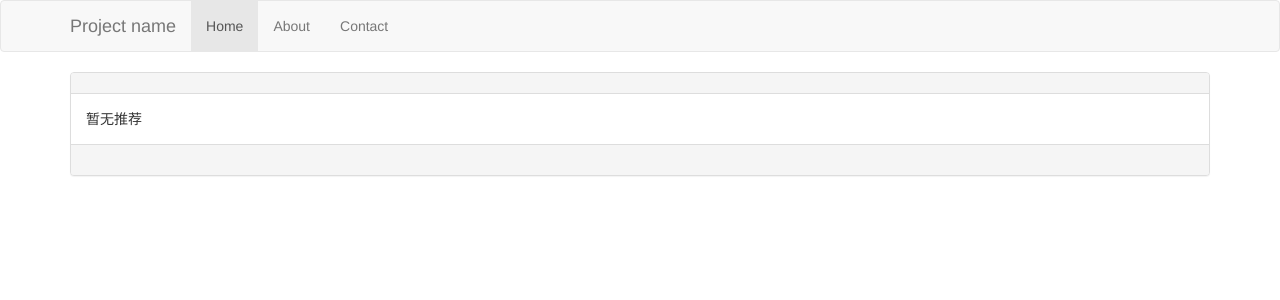
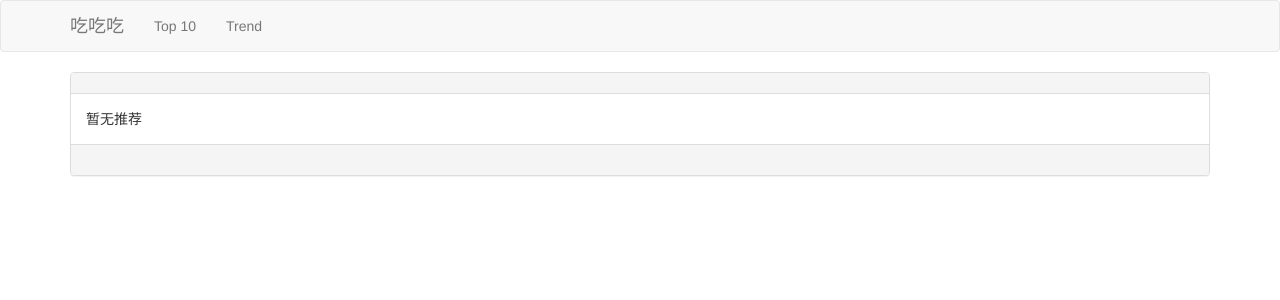
Before and after one commit to Xe0n0/course_work, a Django app: page / in a window 1280 px wide. Shown: the top 300 px of the page. Run offline with Django 3.2, Linux system fonts and the light colour scheme; the visitor is signed in with stand-in values (Sample User, id 1); data that the repository does not hold is empty; some libraries are stand-ins or nearby versions.

Commit message:
add blocks in base

```diff
--- a/introduction_to_database/final/final/template/base.html
+++ b/introduction_to_database/final/final/template/base.html
@@ -34,13 +34,17 @@
             <span class="icon-bar"></span>
             <span class="icon-bar"></span>
           </button>
-          <a class="navbar-brand" href="#">Project name</a>
+          <a class="navbar-brand" href="/">吃吃吃</a>
         </div>
         <div class="collapse navbar-collapse">
           <ul class="nav navbar-nav">
-            <li class="active"><a href="#">Home</a></li>
-            <li><a href="#about">About</a></li>
-            <li><a href="#contact">Contact</a></li>
+
+            <li id="top"><a href="/">Top 10</a></li>
+            <li id="trend"><a href="/hot/">Trend</a></li>
+
+            {% block nav %}
+            {% endblock %}
+
           </ul>
         </div><!--/.nav-collapse -->
       </div>
```
